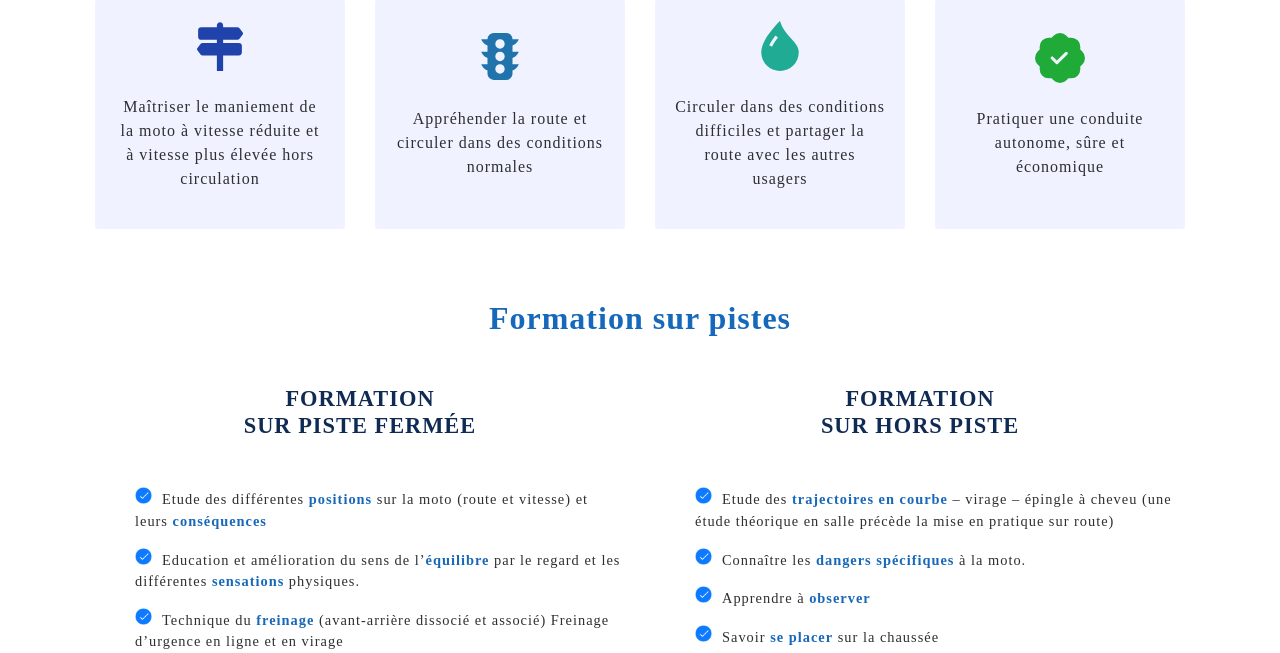
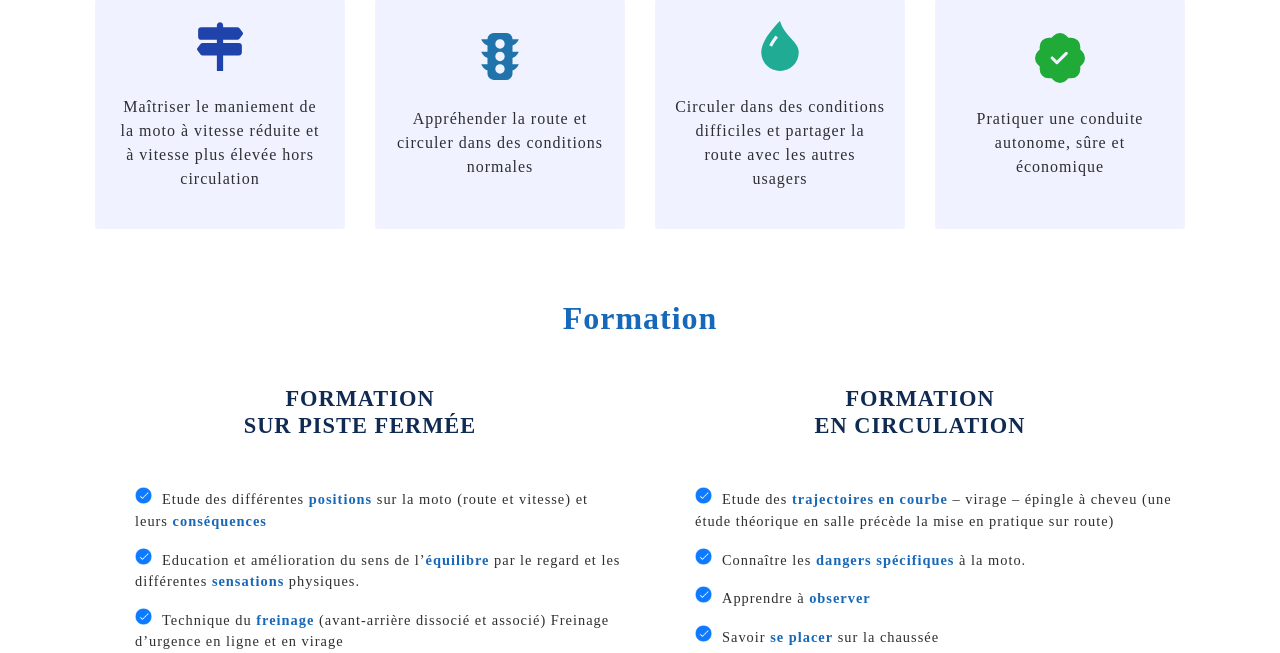
Before and after one commit to keithvald/Montlhery, a PHP site: page /code/permis-moto.php in a window 1280 px wide. Shown: the part 1851-2504 px from the top of the page. Run offline with PHP 8.4, Linux system fonts and the light colour scheme; some libraries are stand-ins or nearby versions; some web fonts are replaced.

Commit message:
Update permis-moto.php

```diff
--- a/code/permis-moto.php
+++ b/code/permis-moto.php
@@ -154,7 +154,7 @@
 </div>
 <!--------Section - different roads--------->
 <div class="col-12">
-  <h2 class="text-center competences-permis-moto">Formation sur pistes</h2>
+  <h2 class="text-center competences-permis-moto">Formation</h2>
 </div>
 <div class="row p-8 formation-pistes-moto">
   <div class="col-12 col-lg-6">
@@ -169,7 +169,7 @@
     </ul>
   </div>
   <div class="col-12 col-lg-6">
-    <h3 class="text-center mb-5">Formation <br /> sur hors piste</h3>
+    <h3 class="text-center mb-5">Formation <br /> en circulation</h3>
     <ul>
       <li>Etude des <strong class="c-blue">trajectoires en courbe</strong> – virage – épingle à cheveu (une étude théorique en salle précède la mise en pratique
         sur route)</li>
```
